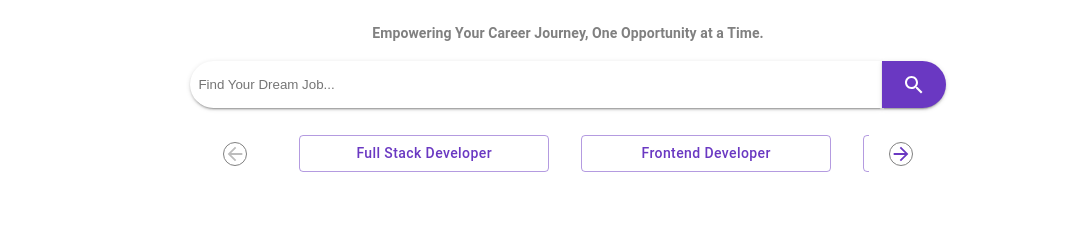
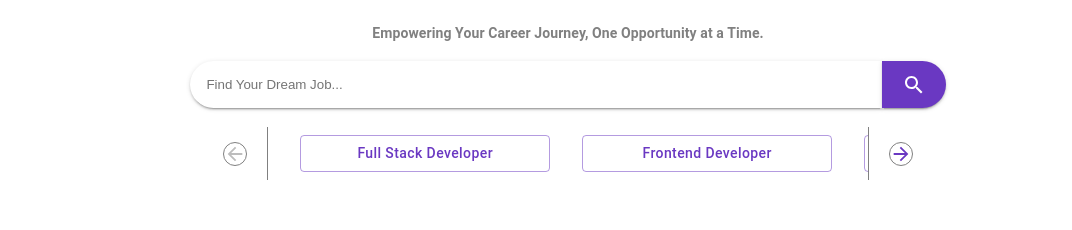
Before and after one commit to lucyy123/job-portal-app, a React (Vite) app in the folder client/: page / in a window 1280 px wide. Shown: the part 245-475 px from the top of the page, without its empty margins (72-1144 px from the left). Built offline with nearby package versions, Linux system fonts and the light colour scheme.

Commit message:
fixed some UI

```diff
--- a/client/src/components/HeroCarousel.tsx
+++ b/client/src/components/HeroCarousel.tsx
@@ -87,8 +87,9 @@ const checkScrollPosition = () => {
             overflow:"hidden",
             whiteSpace:"nowrap",
             padding:"0.5rem 1rem",
-            scrollBehavior:"smooth"
-
+            scrollBehavior:"smooth",
+borderLeft:"1px solid grey"     ,
+borderRight:"1px solid grey"
           }}
         > { carouselContent.map((ele) => (
             <Button key={ele}  variant="outlined" sx={{
--- a/client/src/components/HeroSection.tsx
+++ b/client/src/components/HeroSection.tsx
@@ -50,7 +50,7 @@ const HeroSection = () => {
         <Typography variant="subtitle2" fontWeight={600} color={"grey"}>
           Empowering Your Career Journey, One Opportunity at a Time.
         </Typography>
-
+{/* ----------------------- Search bar ------------------------ */}
         <Stack width={"100%"}  direction={"row"} justifyContent={"center"}>
           <Paper elevation={2} sx={{
             borderRadius:"25px 0 0 25px",
@@ -62,7 +62,7 @@ const HeroSection = () => {
                 outline:"none",
                 background:"transparent",
                 width:"100%",
-                padding:"1rem 0.5rem",
+                padding:"1rem",
                 borderRadius:"inherit",
             }}  placeholder="Find Your Dream Job..." />
           </Paper>
```
